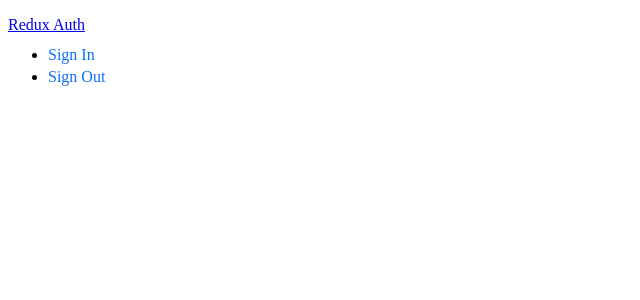
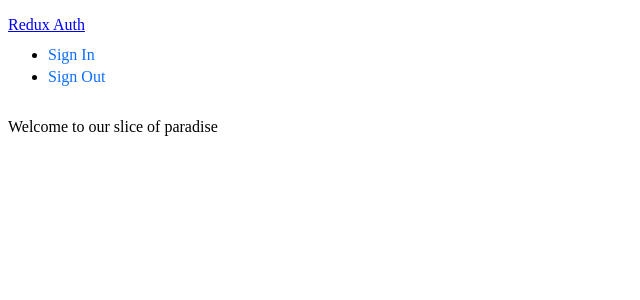
Before and after one commit to stevengf14/react-redux-testing-v14-training, a React (Create React App) app in the folder client/: page / in a window 1280 px wide. Shown: the top 300 px of the page, without its empty margins (0-640 px from the left). Built offline with nearby package versions, Linux system fonts and the light colour scheme.

Commit message:
Index Route

```diff
--- /dev/null
+++ b/client/src/components/Welcome.js
@@ -0,0 +1,5 @@
+import React from "react";
+
+export default function Welcome() {
+  return <div>Welcome to our slice of paradise</div>;
+}
--- a/client/src/index.js
+++ b/client/src/index.js
@@ -10,6 +10,7 @@
 import Signout from "./components/auth/Signout";
 import Signup from "./components/auth/Signup";
 import Feature from "./components/Feature";
+import Welcome from "./components/Welcome";
 import reducers from "./reducers";
 
 const createStoreWithMiddleware = applyMiddleware(reduxThunk)(createStore);
@@ -20,6 +21,7 @@
     <BrowserRouter>
       <App>
         <Routes>
+          <Route path="/" exact element={<Welcome />} />
           <Route path="/signin" exact element={<Signin />} />
           <Route path="/signout" exact element={<Signout />} />
           <Route path="/signup" exact element={<Signup />} />
```
